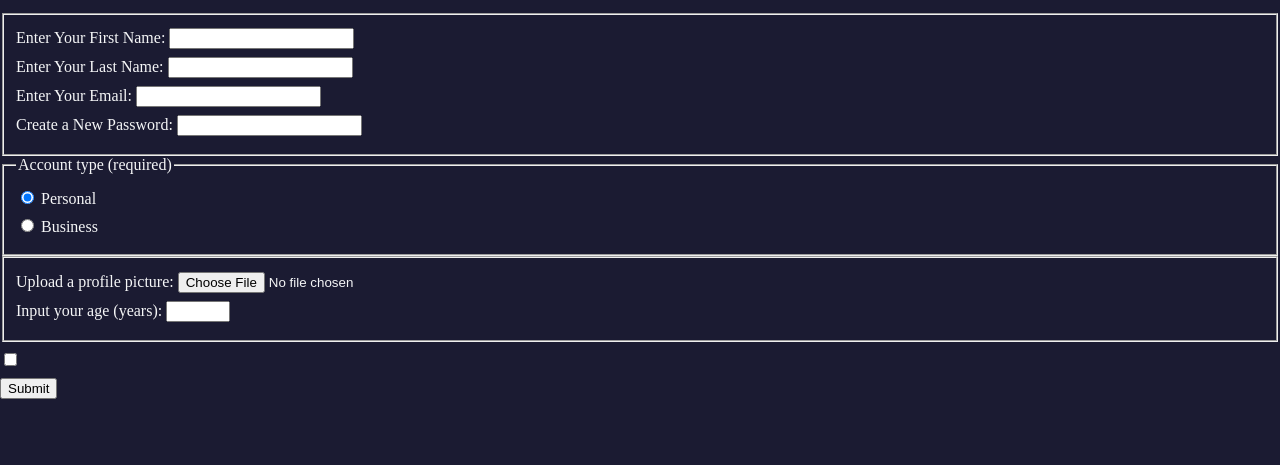
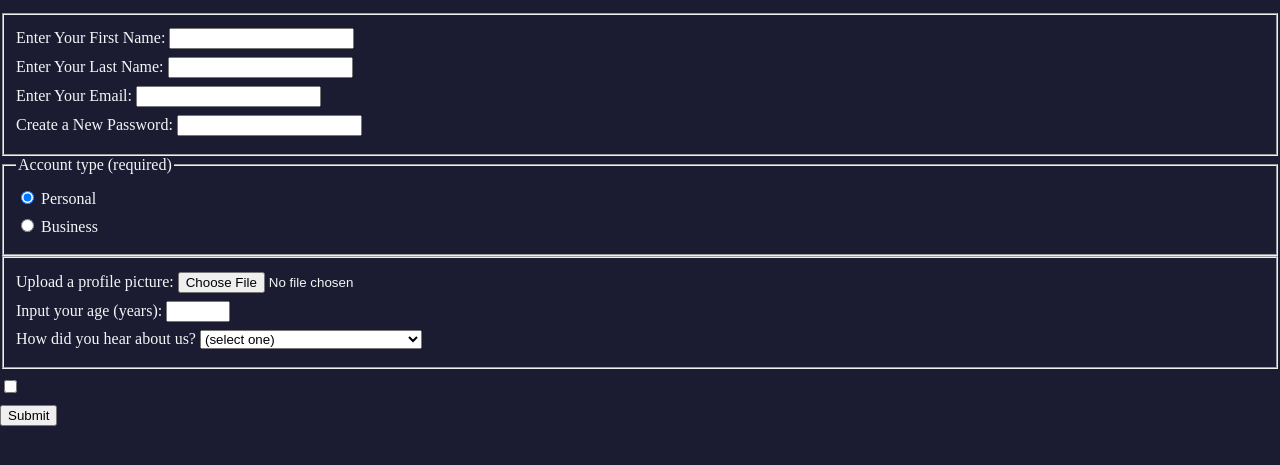
Before and after one commit to piahelenestorm/a-simple-registration-form, a plain HTML site: page index.html in a window 1280 px wide. Shown: the part 101-566 px from the top of the page. Drawn offline with Linux system fonts and the light colour scheme.

Commit message:
Update index.html

```diff
--- a/index.html
+++ b/index.html
@@ -22,7 +22,16 @@
       </fieldset>
       <fieldset>
         <label>Upload a profile picture: <input type="file" /></label>
-        <label>Input your age (years): <input type="number" min="13" max="120"></label>
+        <label>Input your age (years): <input type="number" min="13" max="120" /></label>
+        <label>How did you hear about us?
+          <select>
+            <option value="">(select one)</option>
+            <option value="1">freeCodeCamp News</option>
+            <option value="2">freeCodeCamp YouTube Channel</option>
+            <option value="3">freeCodeCamp Forum</option>
+            <option value="4">Other</option>
+          </select>
+        </label>
       </fieldset>
 
       <label for="terms-and-conditions"><input id="terms-and-conditions" type="checkbox" required /></label>
```
